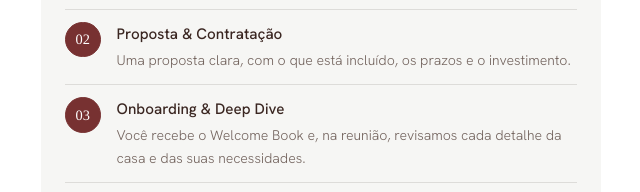
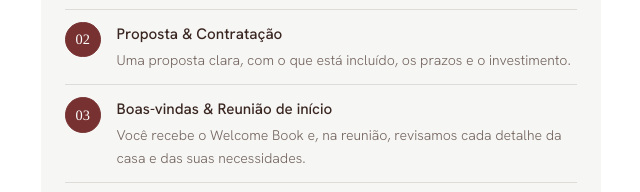
Before and after one commit to Gabrielepinheiro/Deutsch, a plain HTML site: page links/index.html in a window 1280 px wide. Shown: the part 2665-2857 px from the top of the page, 583-1223 px from the left. Drawn offline with Linux system fonts and the light colour scheme.

Commit message:
Site: etapa 3 renomeada para Boas-vindas & Reunião de início
Co-Authored-By: Claude Opus 5.5 <noreply@anthropic.com>
Claude-Session: https://claude.ai/code/session_01Npdet1GNfoboVSCR7t893r

```diff
--- a/links/index.html
+++ b/links/index.html
@@ -361,7 +361,7 @@ h1, h2, h3 { font-family: var(--display); font-weight: 400; margin: 0; text-wrap
       <ol class="etapas" id="etapas">
         <li><strong>Diagnóstico &amp; Análise</strong><span>Você me conta as demandas da sua casa e eu indico o serviço que melhor atende você.</span></li>
         <li><strong>Proposta &amp; Contratação</strong><span>Uma proposta clara, com o que está incluído, os prazos e o investimento.</span></li>
-        <li><strong>Onboarding &amp; Deep Dive</strong><span>Você recebe o Welcome Book e, na reunião, revisamos cada detalhe da casa e das suas necessidades.</span></li>
+        <li><strong>Boas-vindas &amp; Reunião de início</strong><span>Você recebe o Welcome Book e, na reunião, revisamos cada detalhe da casa e das suas necessidades.</span></li>
         <li><strong>Moodboard</strong><span>Materiais, cores e texturas mostram a direção do projeto.</span></li>
         <li><strong>Layout &amp; Análise do espaço</strong><span>Circulação, proporções e a posição de cada móvel.</span></li>
         <li><strong>Prévias ultrarrealistas</strong><span>Você vê a sua casa pela primeira vez, antes de comprar qualquer item.</span></li>
```
